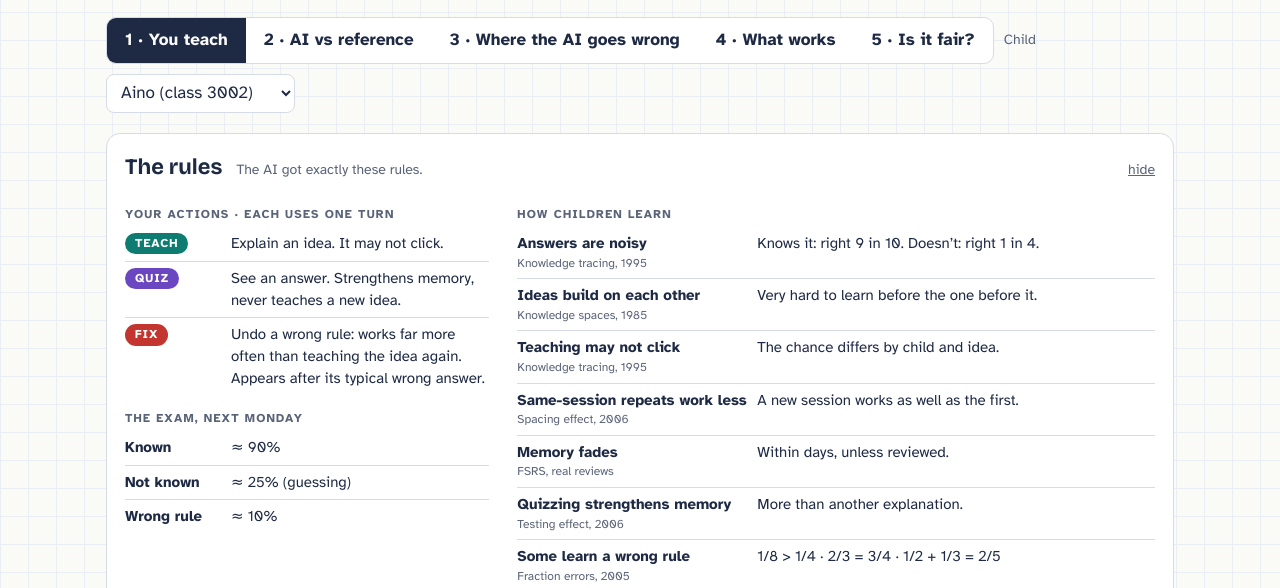
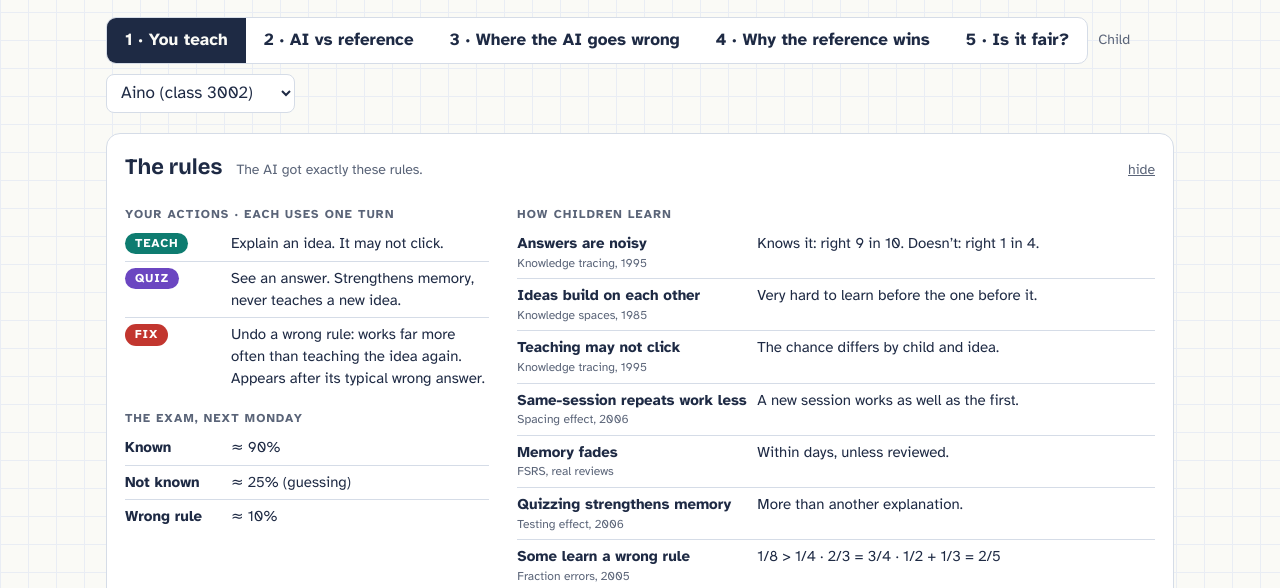
Before and after one commit to Jiaweisun274/junction-2026, a plain HTML site: page afterquery/viz/simple.html in a window 1280 px wide. Shown: the part 212-800 px from the top of the page. Drawn offline with nearby package versions, Linux system fonts and the light colour scheme.

Commit message:
Simple demo: step 4 renamed 'Why the reference wins'
Co-Authored-By: Claude Opus 5.5 <noreply@anthropic.com>

```diff
--- a/afterquery/viz/simple.html
+++ b/afterquery/viz/simple.html
@@ -195,7 +195,7 @@ select { font: inherit; background: var(--panel); color: var(--ink); border: 1px
       <button id="s1" aria-pressed="true">1 · You teach</button>
       <button id="s2" aria-pressed="false">2 · AI vs reference</button>
       <button id="s3" aria-pressed="false">3 · Where the AI goes wrong</button>
-      <button id="s4" aria-pressed="false">4 · What works</button>
+      <button id="s4" aria-pressed="false">4 · Why the reference wins</button>
       <button id="s5" aria-pressed="false">5 · Is it fair?</button>
     </div>
     <label class="hint" for="kid">Child</label>
```
Also changed, not shown: 1 other file.
